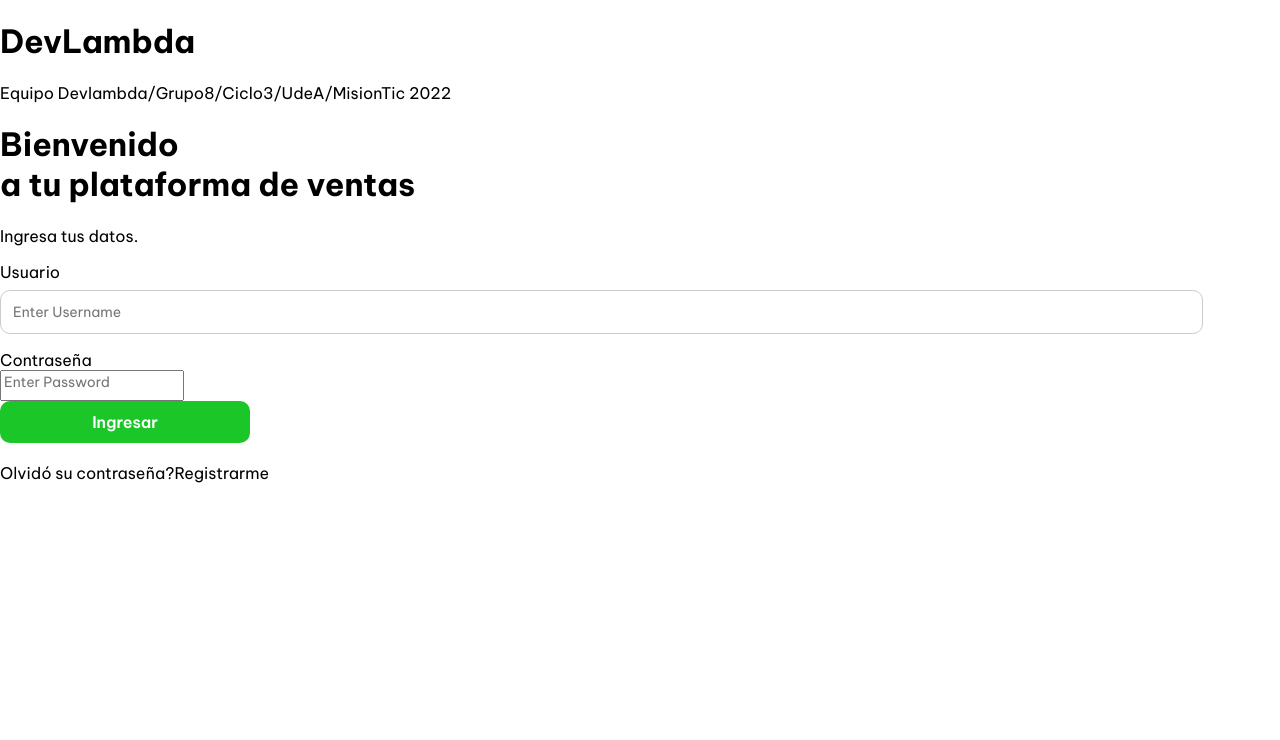
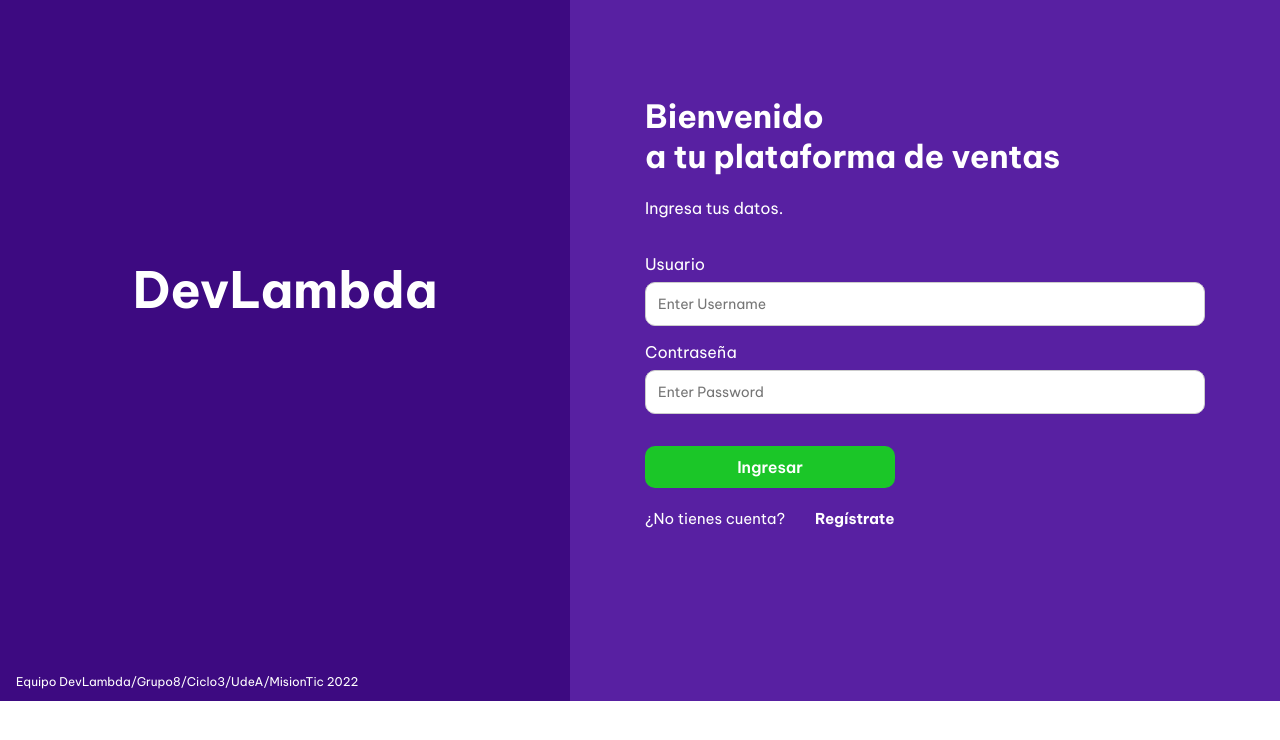
Before and after one commit to DevLambda/front-heroku, a React (Create React App) app: page / in a window 1280 px wide. Shown: the top 740 px of the page. Built offline with nearby package versions, Linux system fonts and the light colour scheme.

Commit message:
Se arregla css de interfaz login

```diff
--- a/src/pages/login.jsx
+++ b/src/pages/login.jsx
@@ -7,26 +7,26 @@ function Login() {
             <div className="divlogo">
                <div className="divinternologo"><h1>DevLambda</h1></div>
                 <div className="divinternopiedepagina">
-                <p >Equipo Devlambda/Grupo8/Ciclo3/UdeA/MisionTic 2022</p>
+                <p >Equipo DevLambda/Grupo8/Ciclo3/UdeA/MisionTic 2022</p>
                 </div>
             </div>
 
             <div className="divlogin">
-                <h1>Bienvenido <br></br> a tu plataforma de ventas</h1>
-                <p>Ingresa tus datos.</p>
+                <h1>Bienvenido<br></br>a tu plataforma de ventas</h1>
+                <p>Ingresa tus datos.</p><br></br>
                 <form>
-                <label for="username"> Usuario</label><br />
-                <input type="text" className="label" placeholder="Enter Username"></input><br />
+                <label for="username"> Usuario</label><br/>
+                <input type="text"  placeholder="Enter Username"></input><br />
                 <label for="password">Contraseña</label><br />
-                <input type="password" className="label" placeholder="Enter Password"></input><br />
+                <input type="password" placeholder="Enter Password"></input><br />
                 <Link to='/Ventas'>
                 <input className="botonlogin" type="submit" value="Ingresar"></input><br />
                 </Link>
                 <script src="https://accounts.google.com/gsi/client" async defer></script>
                 </form>
-
                 <br></br>
-                <span className="auth">Olvidó su contraseña?</span><span class="auth">Registrarme</span>
+                <span className="auth">¿No tienes cuenta?</span><span class="register">Regístrate</span>
+                {/* <span className="auth">Olvidé mi contraseña</span> */}
                 <div id="g_id_onload"
                   data-client_id="1062176196992-1b403cldkrck8tg2vqs57htuc4eptlrb.apps.googleusercontent.com"
                   data-ux_mode="redirect"
--- a/src/styles/App.css
+++ b/src/styles/App.css
@@ -65,6 +65,86 @@ font-family: 'Be Vietnam Pro', sans-serif;
     color: #401081;
     background-color: #ffffff;
 }
+
+/*------------Login - Registro usuarios ------------*/
+
+.container{
+    display:grid;
+    grid-template-columns: 1fr 1fr;
+    height: 100px;
+  }
+
+  .divlogo{
+    padding-top: 14rem;
+    background-color: #3D0A81;
+    color:white;
+    font-size: 25px;
+
+  }
+
+  .divlogin{
+    background-color: #5820a2;
+    color:white;
+    padding-left: 50px;
+    padding: 75px;
+  }
+
+  .botonlogin{
+    background-color: #F99225;
+    border: none;
+    color: white;
+    margin-top: 1rem;
+    border-radius: 3px;
+    height: 25px;
+    cursor: pointer;
+  }
+
+  input[type=password] {
+    font-size: 14px;
+    width: 40em;
+    padding: 12px;
+    border: 1px solid #ccc;
+    border-radius: 10px;
+    box-sizing: border-box;
+    margin-top: 8px;
+    margin-bottom: 16px;
+    resize: vertical
+}
+
+  .divinternologo{
+    display: flex;
+    justify-content: center;
+  }
+
+  .divinternopiedepagina{
+    font-size: 12px;
+    margin-top: 20rem;
+    margin-left: 1rem;
+
+  }
+
+  .auth{
+    font-size: 15px;
+    padding-inline-end: 2em;
+  }
+
+  .register{
+    font-size: 15px;
+    cursor: pointer;
+    font-weight: bolder;
+    padding-inline-end: 2em;
+  }
+
+  .register:hover{
+      text-decoration: underline;
+  }
+
+  .g_id_signin{
+    padding-top: 2rem;
+    max-width: 17rem;
+
+  }
+
 /*------------ Gestionar Productos --------------*/
 
 .textosInicioSeccion {
@@ -271,7 +351,7 @@ tbody td {
 
 input[type=text], select, textarea {
     font-size: 14px;
-    width: 94%;
+    width: 40em;
     padding: 12px;
     border: 1px solid #ccc;
     border-radius: 10px;
```
